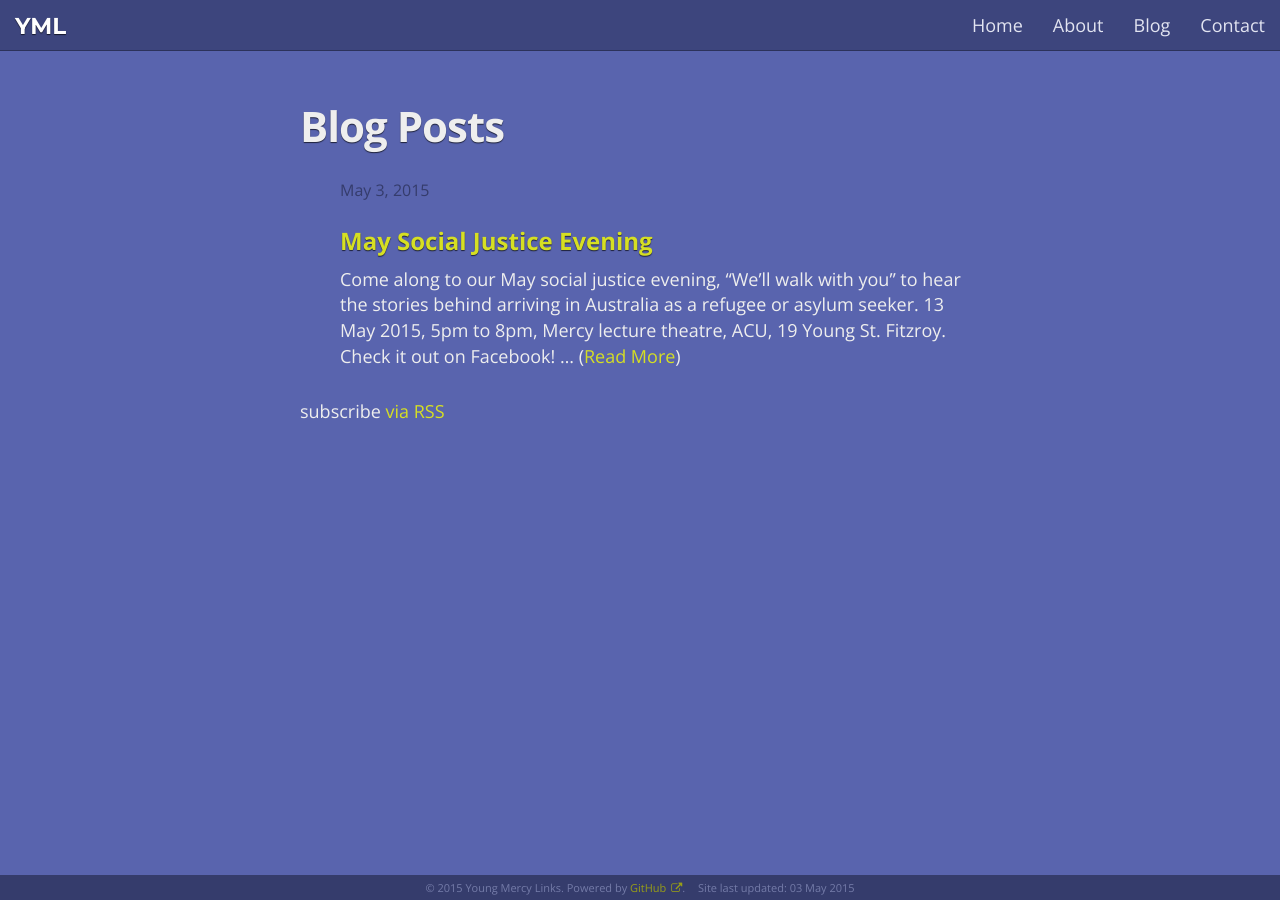
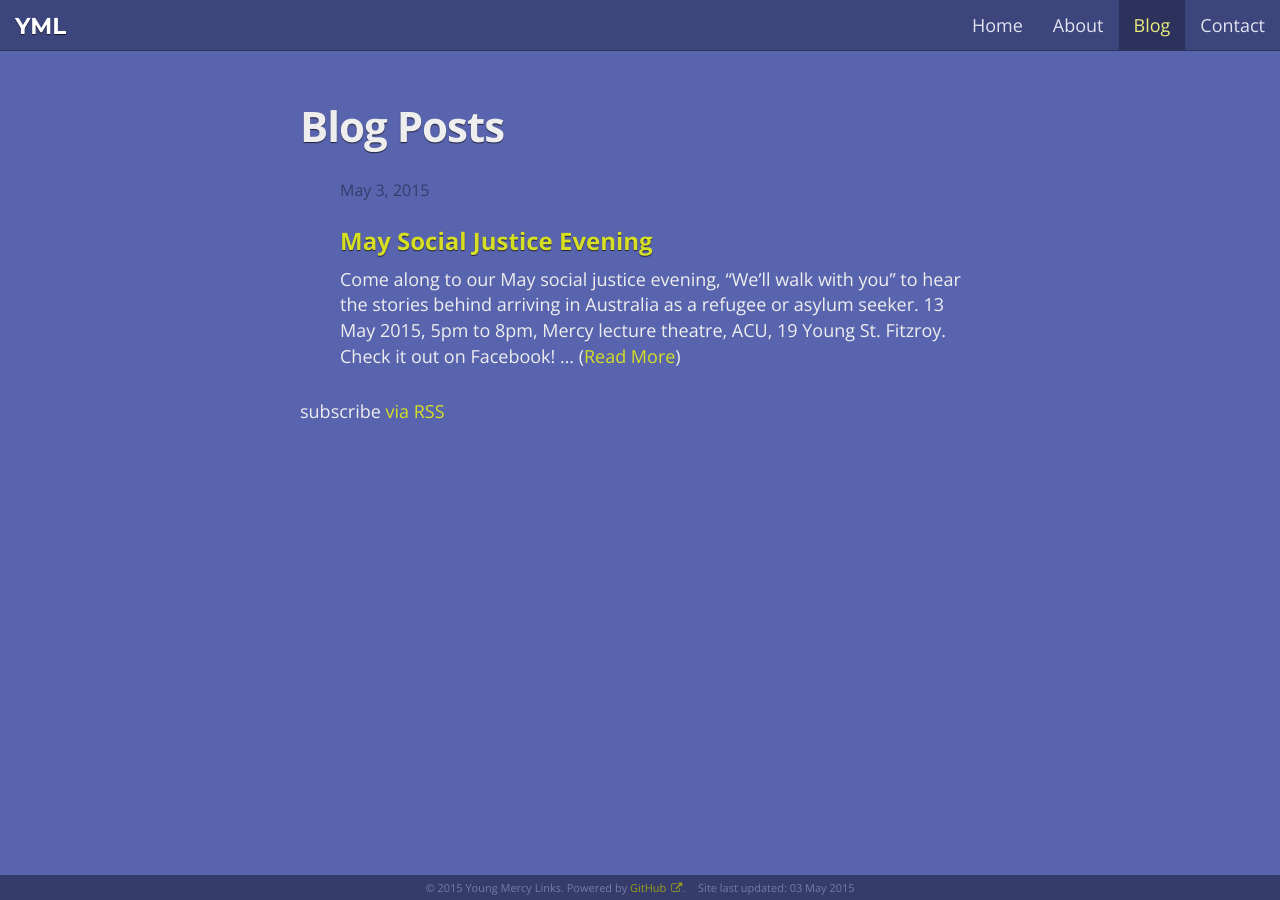
Before and after one commit to youngmercylinks/youngmercylinks.github.io, a Jekyll site: the page built from _pages/blog.html, in a window 1280 px wide. Built offline with Jekyll 4.4.1, drawn with Linux system fonts in a browser that asks for light colours; nearby versions of some CDN libraries.

Commit message:
Fixed blog navbar location highlight

```diff
--- a/_includes/header.html
+++ b/_includes/header.html
@@ -26,7 +26,7 @@
         {% comment %}<li{% if location == 'faq' %} class="active" {% endif %}>
           <a href="/faq.html">FAQ</a>
         </li>{% endcomment %}
-        <li{% if location == 'archive' %} class="active" {% endif %}>
+        <li{% if location == 'blog' %} class="active" {% endif %}>
           <a href="/blog.html">Blog</a>
         </li>
       <li{% if location == 'contact' %} class="active" {% endif %}>
```
